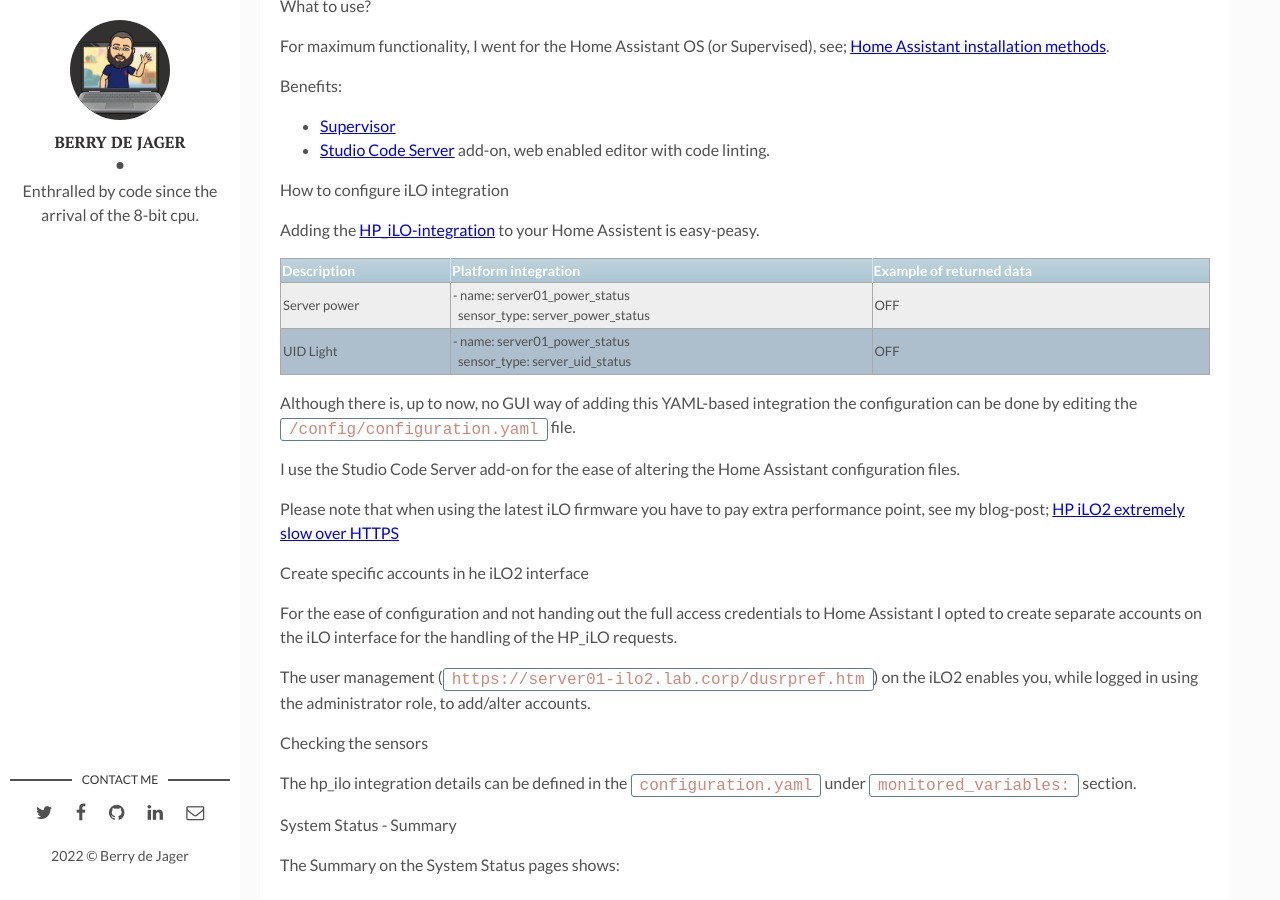
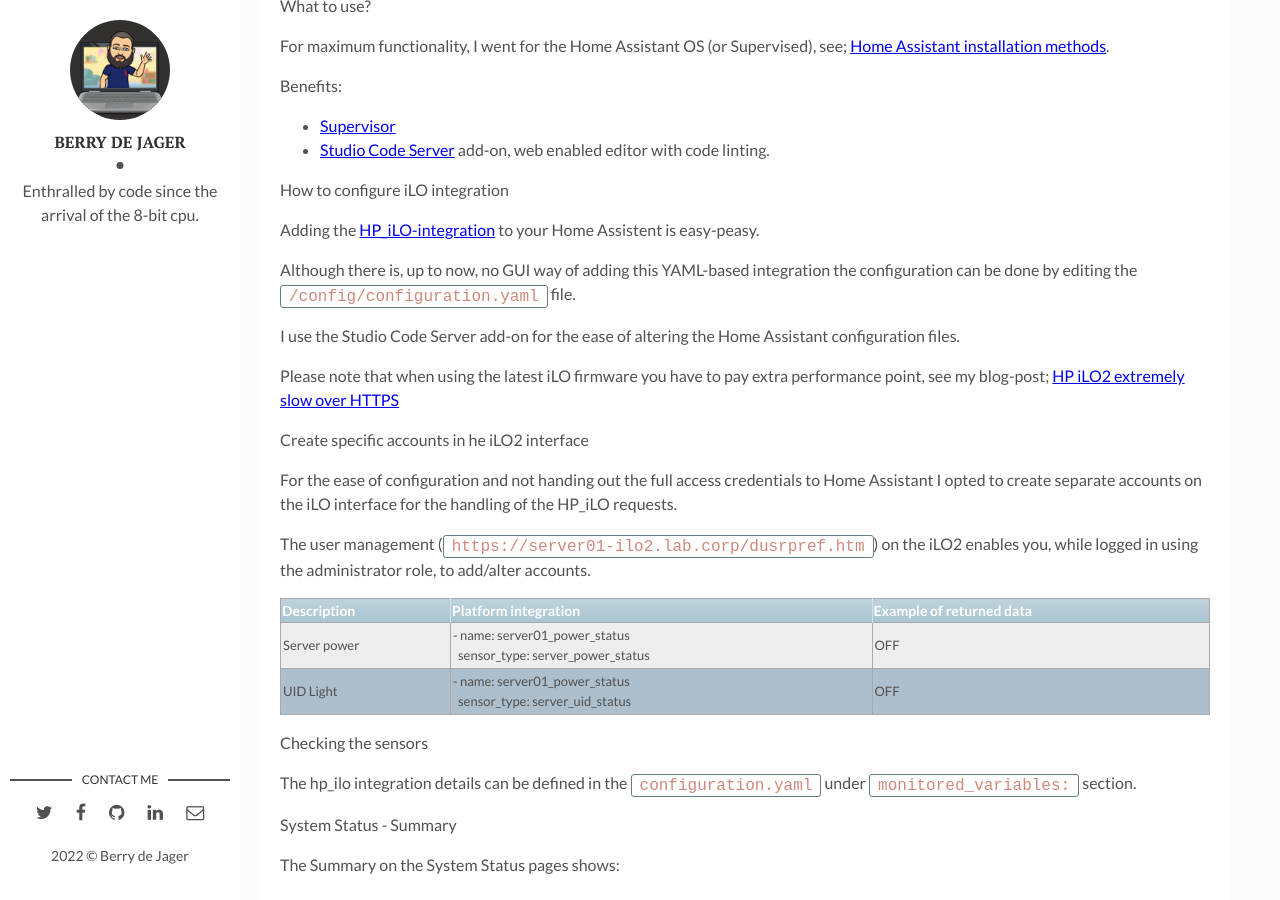
Before and after one commit to berrydejager/code, a Jekyll site: the page built from _posts/2022-04-26-Home-Assistant-iLO2.markdown, in a window 1280 px wide and 900 px high, scrolled down 1132 px. Built offline with Jekyll 4.4.1, drawn with Linux system fonts in a browser that asks for light colours; part of the change alters nothing that is shown.

````diff
--- a/_posts/2022-04-26-Home-Assistant-iLO2.markdown
+++ b/_posts/2022-04-26-Home-Assistant-iLO2.markdown
@@ -28,13 +28,6 @@ How to configure iLO integration
 
 Adding the [HP_iLO-integration](https://www.home-assistant.io/integrations/hp_ilo/) to your Home Assistent is easy-peasy.
 
-
-| Description   | Platform integration                                                            | Example of returned data  |
-| ---           | ---                                                                             | ---                       |
-| Server power  | - name: server01_power_status<br />&nbsp;&nbsp;sensor_type: server_power_status | OFF                       |
-| UID Light     | - name: server01_power_status<br />&nbsp;&nbsp;sensor_type: server_uid_status   | OFF                       |
-
-
 Although there is, up to now, no GUI way of adding this YAML-based integration the configuration can be done by editing the `/config/configuration.yaml` file.
 
 I use the Studio Code Server add-on for the ease of altering the Home Assistant configuration files.
@@ -46,6 +39,12 @@ Create specific accounts in he iLO2 interface
 For the ease of configuration and not handing out the full access credentials to Home Assistant I opted to create separate accounts on the iLO interface for the handling of the HP_iLO requests.
 
 The user management (```https://server01-ilo2.lab.corp/dusrpref.htm```) on the iLO2 enables you, while logged in using the administrator role, to add/alter accounts.
+
+| Description   | Platform integration                                                            | Example of returned data  |
+| ---           | ---                                                                             | ---                       |
+| Server power  | - name: server01_power_status<br />&nbsp;&nbsp;sensor_type: server_power_status | OFF                       |
+| UID Light     | - name: server01_power_status<br />&nbsp;&nbsp;sensor_type: server_uid_status   | OFF                       |
+
 
 
 Checking the sensors
````
